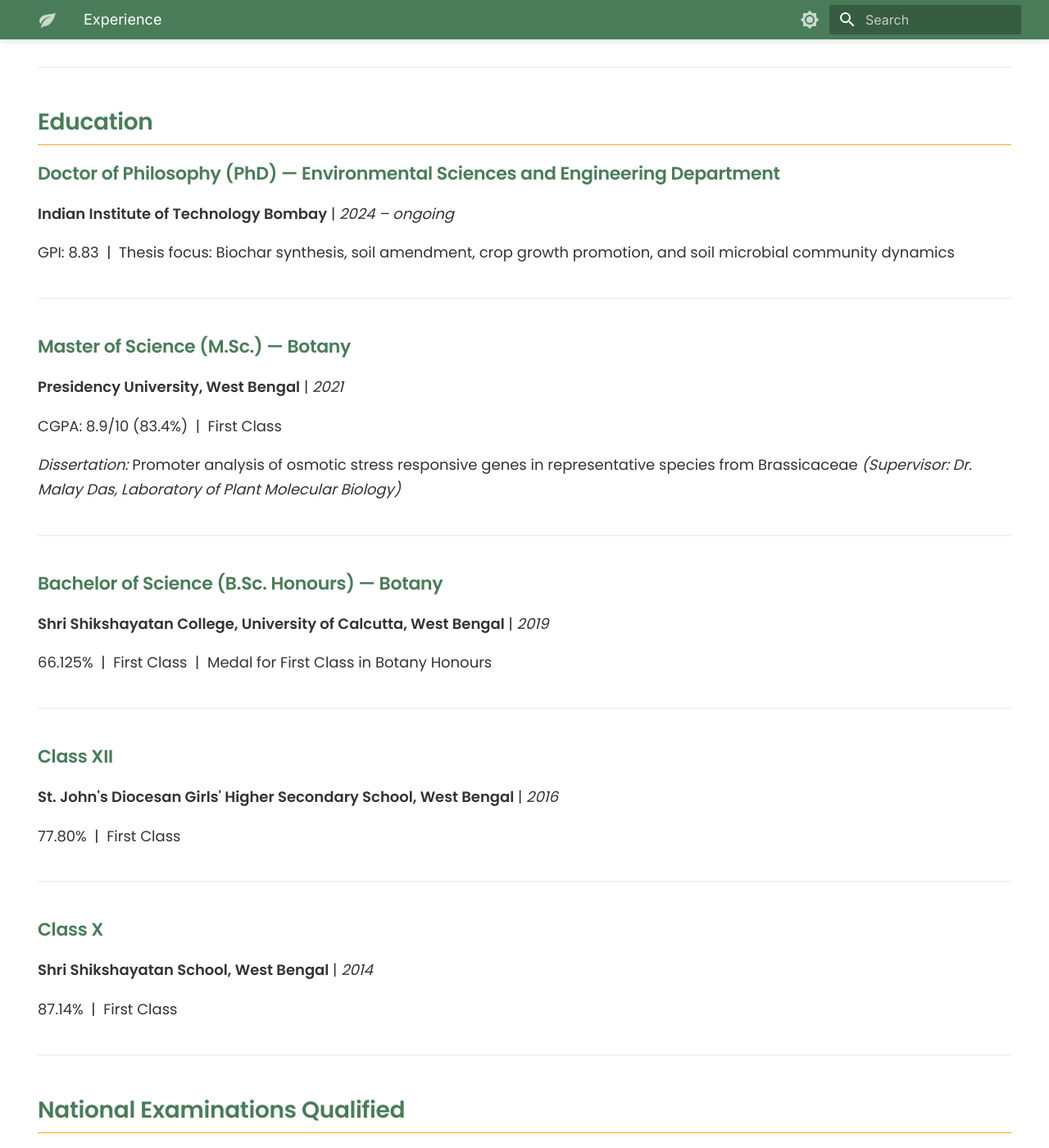
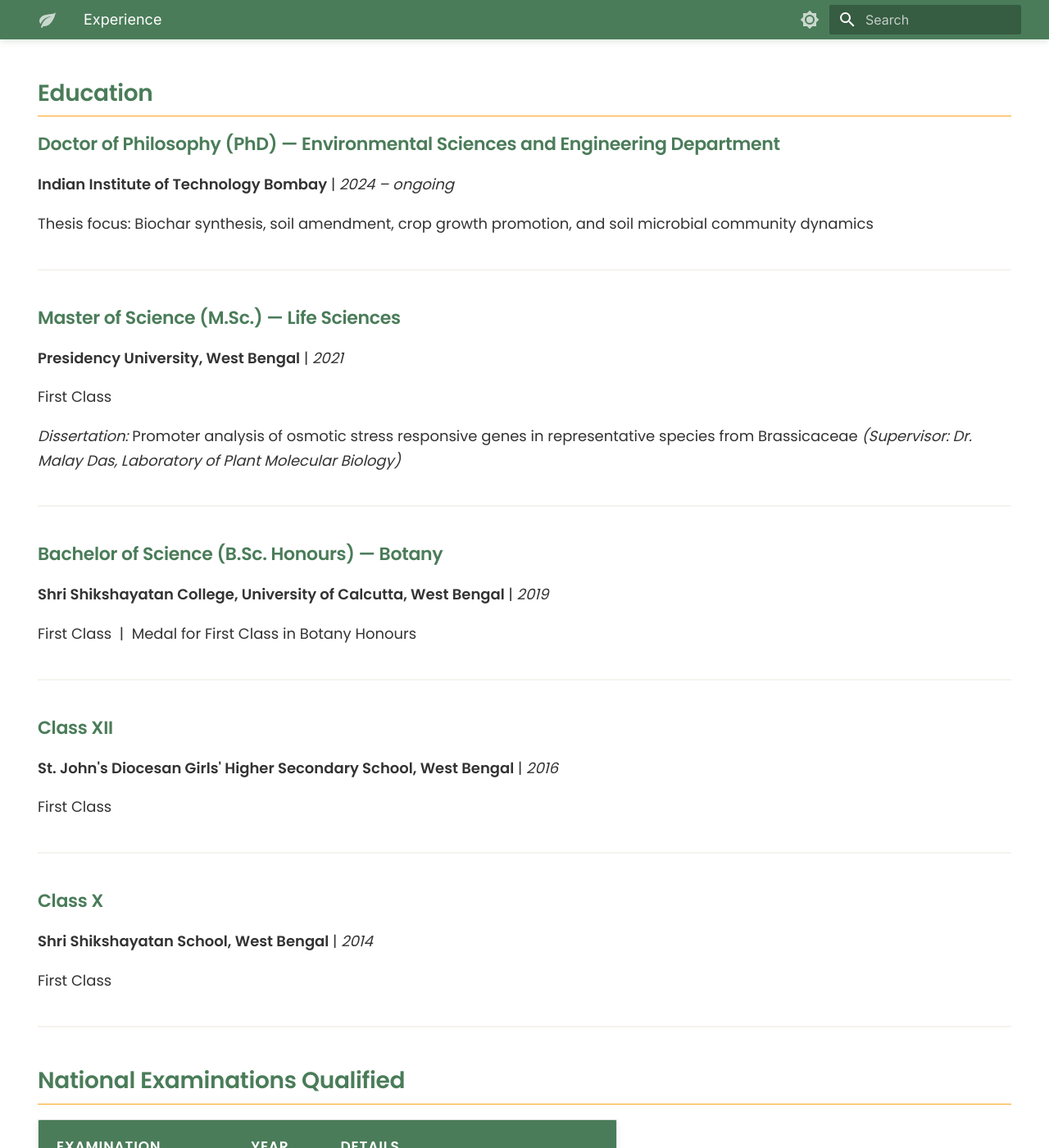
Before and after one commit to anweshahub/anweshahub.github.io, an MkDocs documentation site: the page built from docs/experience.md, in a window 1280 px wide and 1400 px high, scrolled down 964 px. Shown: the whole window at 82% size. Built offline with MkDocs 1.6.1 and Material for MkDocs 9.7.7, drawn with Linux system fonts in a browser that asks for light colours; some of the changed text lies outside the part shown.

Commit message:
Update experience.md

```diff
--- a/docs/experience.md
+++ b/docs/experience.md
@@ -19,7 +19,6 @@
 - Investigating biochar's impact on crop growth at both phenotypic and developmental gene expression levels
 - Studying soil microbial community shifts (genus and species level) under prolonged biochar exposure
 - Employing DFT-based computational simulations to model Extracellular Electron Transfer (EET) at biochar–microbe interfaces
-- Current GPI: 8.83
 
 </div>
 
@@ -47,14 +46,14 @@
 ### Doctor of Philosophy (PhD) — Environmental Sciences and Engineering Department
 **Indian Institute of Technology Bombay** | *2024 – ongoing*
 
-GPI: 8.83 &nbsp;|&nbsp; Thesis focus: Biochar synthesis, soil amendment, crop growth promotion, and soil microbial community dynamics
+Thesis focus: Biochar synthesis, soil amendment, crop growth promotion, and soil microbial community dynamics
 
 ---
 
-### Master of Science (M.Sc.) — Botany
+### Master of Science (M.Sc.) — Life Sciences
 **Presidency University, West Bengal** | *2021*
 
-CGPA: 8.9/10 (83.4%) &nbsp;|&nbsp; First Class
+First Class
 
 *Dissertation:* Promoter analysis of osmotic stress responsive genes in representative species from Brassicaceae
 *(Supervisor: Dr. Malay Das, Laboratory of Plant Molecular Biology)*
@@ -64,39 +63,39 @@
 ### Bachelor of Science (B.Sc. Honours) — Botany
 **Shri Shikshayatan College, University of Calcutta, West Bengal** | *2019*
 
-66.125% &nbsp;|&nbsp; First Class &nbsp;|&nbsp; Medal for First Class in Botany Honours
+First Class &nbsp;|&nbsp; Medal for First Class in Botany Honours
 
 ---
 
 ### Class XII
 **St. John's Diocesan Girls' Higher Secondary School, West Bengal** | *2016*
 
-77.80% &nbsp;|&nbsp; First Class
+First Class
 
 ---
 
 ### Class X
 **Shri Shikshayatan School, West Bengal** | *2014*
 
-87.14% &nbsp;|&nbsp; First Class
+First Class
 
 ---
 
 ## National Examinations Qualified
 
-| Examination | Year | Score / Rank |
+| Examination | Year | Details |
 |---|---|---|
-| GATE-XL | 2024 | Score: 636/1000 &nbsp;·&nbsp; Rank: 410 |
+| GATE-XL | 2024 | Qualified |
 | 25th State Eligibility Test (SET) | — | West Bengal College Service Commission |
-| GATE-XL | 2021 | Score: 394/1000 &nbsp;·&nbsp; Rank: 2783 |
-| CSIR-NTA-NET | June 2020 | Qualified for Lectureship / Assistant Professorship &nbsp;·&nbsp; Rank: 60 |
+| GATE-XL | 2021 | Qualified |
+| CSIR-NTA-NET | June 2020 | Qualified for Lectureship / Assistant Professorship |
 
 ---
 
 ## Awards & Recognitions
 
 - **Best Oral Presentation Award** — International Conference on Energy and Resource Recovery for a Sustainable Circular Economy, 2026 (IIT Madras)
-- **Best Poster — 2nd Position** — State Level Seminar on Conservation of Biodiversity: Impact, Challenges and Management, Shri Shikshayatan College, 2019
+- **Poster Presentation Award** — State Level Seminar on Conservation of Biodiversity: Impact, Challenges and Management, Shri Shikshayatan College, 2019
 - **Certificate of Oral Presentation** — State Level Workshop on Role of Youth in Solid Waste Management, Shri Shikshayatan College in collaboration with West Bengal Pollution Control Board, 2017
 - **Certificate of Merit** for First Class in Botany Honours — Shri Shikshayatan College, 2019
 - **Certificate of Excellence in Academic Pursuits** — Shri Shikshayatan College, 2019
```
